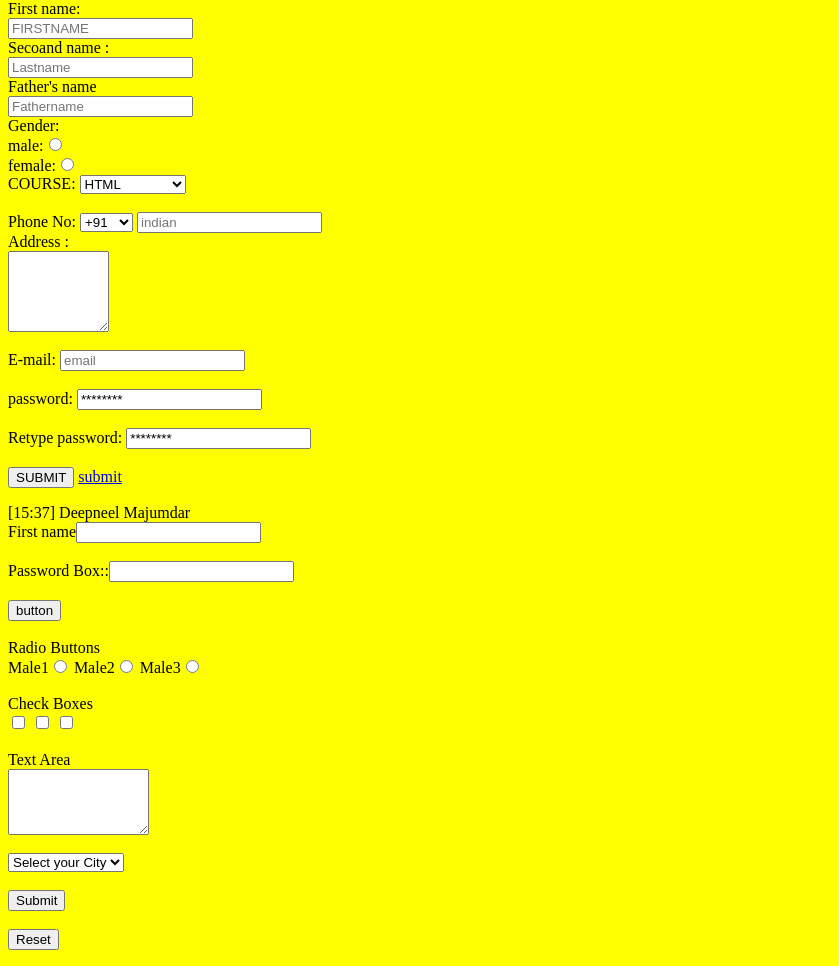
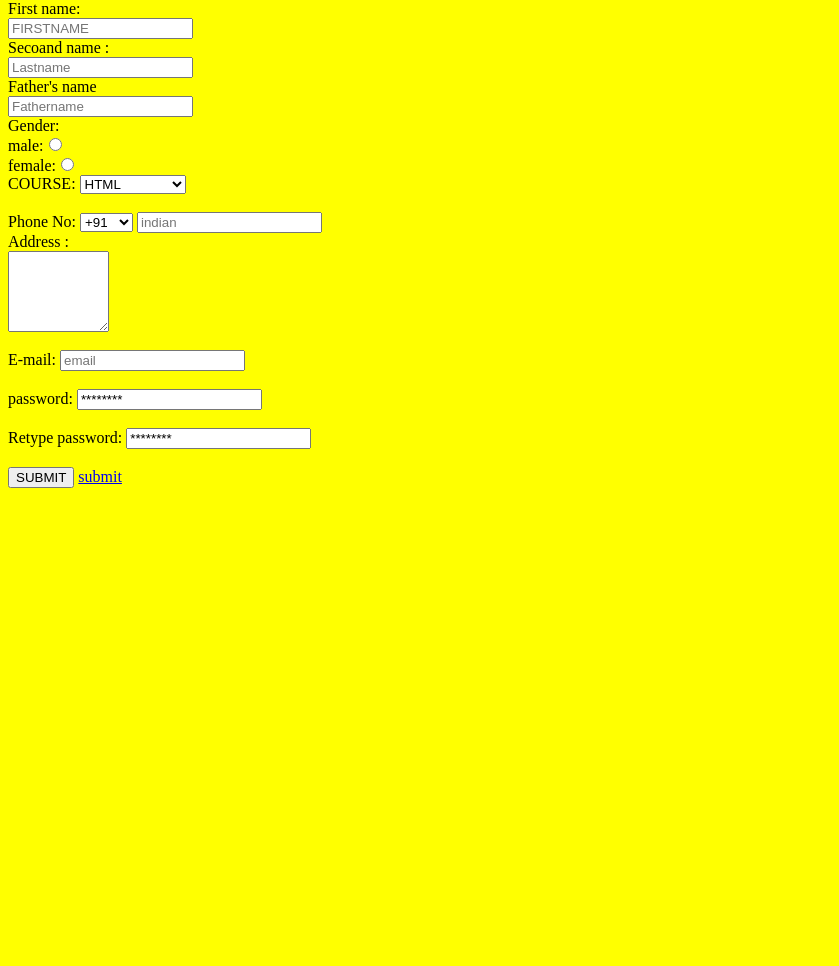
Before and after one commit to vismithaedunet/ammu, a plain HTML site: page index.html in a window 1280 px wide. Shown: the part 66-1032 px from the top of the page, without its empty margins (0-839 px from the left). After the commit the page ends 800 px from the top, so only its background shows below. Drawn offline with Linux system fonts and the light colour scheme.

Commit message:
Add files via upload

```diff
--- a/index.html
+++ b/index.html
@@ -43,52 +43,3 @@
 </FORM>
 </BODY>
 </HTML>
-[15:37] Deepneel Majumdar
-
-<!DOCTYPE html>
-<html lang="en">
-    <head>
-        <title> HTML Form Fields </title>
-    </head>
-    <body>
-
-        <form>
-
-            First name<input type="text" name="t1">
-            <br><br>
-            Password Box::<input type="password" name="p1">
-            <br><br>
-            <input type="button" name="b1" value="button">
-            <br><br>
-            Radio Buttons<br>
-            Male1<input type="radio" name="r1" value="male1">
-            Male2<input type="radio" name="r1" value="male2">
-            Male3<input type="radio" name="r1" value="male3">
-            <br><br>
-            Check Boxes <br>
-            <input type="checkbox" name="c1" value="football">
-            <input type="checkbox" name="c1" value="cricket">
-            <input type="checkbox" name="c1" value="hockey">
-            <br><br>
-            Text Area<br>
-            <textarea rows="4" cols="15" name="ta1">
-            </textarea>
-            <br><br>
-
-            <select name="city">
-
-                <option value="">Select your City </option>
-                <option value="sydney">Sydney </option>
-                <option value="delhi">India </option>
-                <option value="Jaipur">Jaipur </option>
-
-            </select>
-            <br><br>
-            <input type="submit" value="Submit">
-            <br><br>
-            <input type="reset" value="Reset">
-
-        </form>
-
-    </body>
-</html>
```
